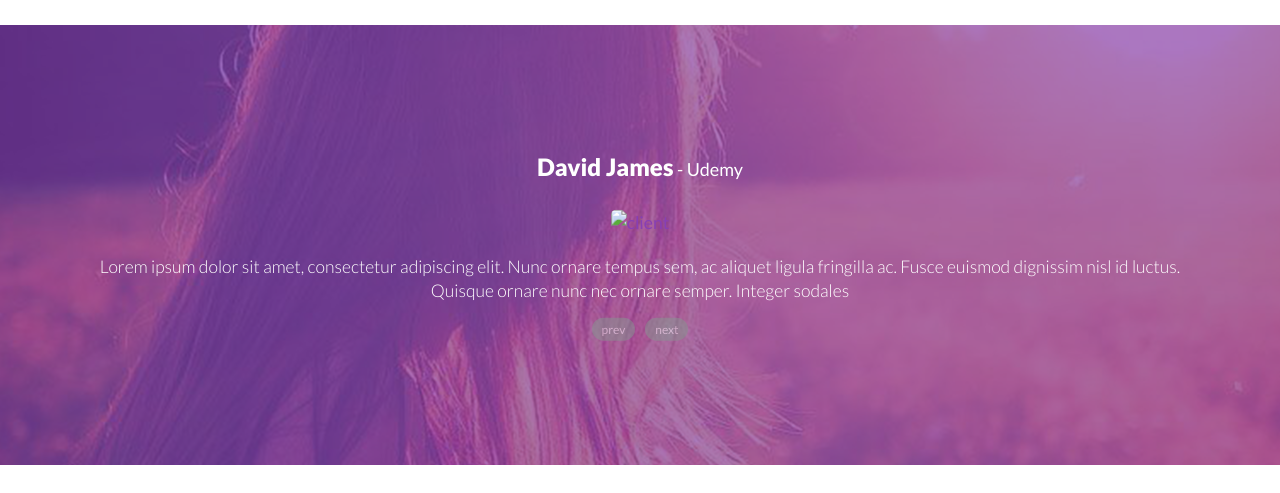
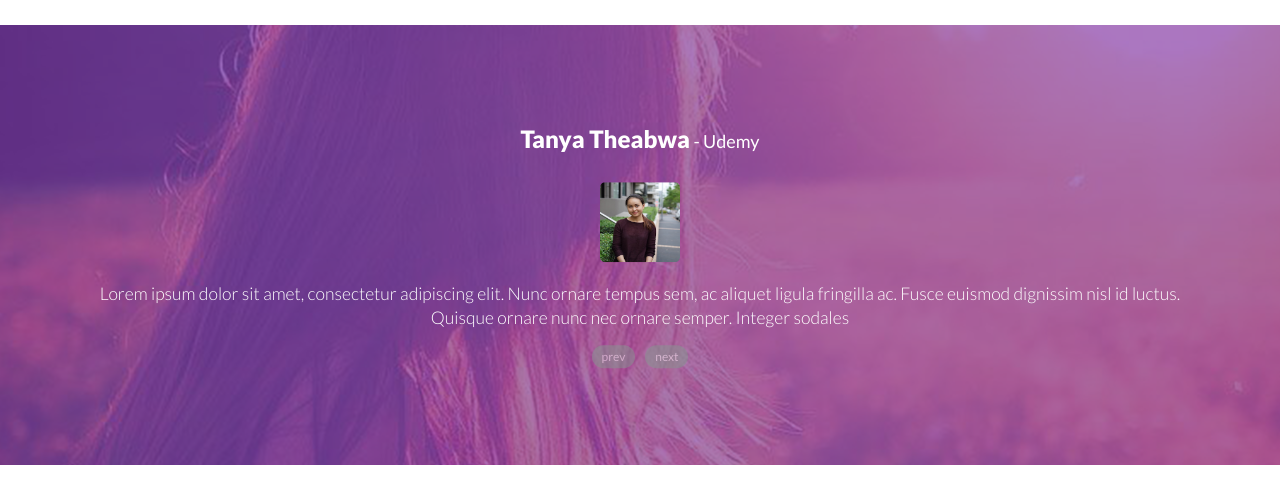
Before and after one commit to TanyongTh/web-responsive-theme, a website: page views/index.html in a window 1280 px wide. Shown: the part 3140-3633 px from the top of the page. Drawn offline with nearby package versions, Linux system fonts and the light colour scheme; files that its build step writes are made by us from their sources; files whose address does not match are found by name.

Commit message:
edited text and image

```diff
--- a/views/index.html
+++ b/views/index.html
@@ -336,9 +336,9 @@
 
                 <div class="item">
                     <blockquote>
-                        <h4><cite>David James</cite> - Udemy</h4>
+                        <h4><cite>Tanya Theabwa</cite> - Udemy</h4>
                         <a href="#">
-                            <img src="images/client.png" alt="client">
+                            <img src="images/client-1.png" alt="client">
                         </a>
                         <p>Lorem ipsum dolor sit amet, consectetur adipiscing elit. Nunc ornare tempus sem, ac aliquet ligula fringilla ac. Fusce euismod dignissim nisl id luctus. Quisque ornare nunc nec ornare semper. Integer sodales</p>
                     </blockquote>
```
Also changed, not shown: public/images/client-1.png (renamed from public/images/client-1.jpeg).
